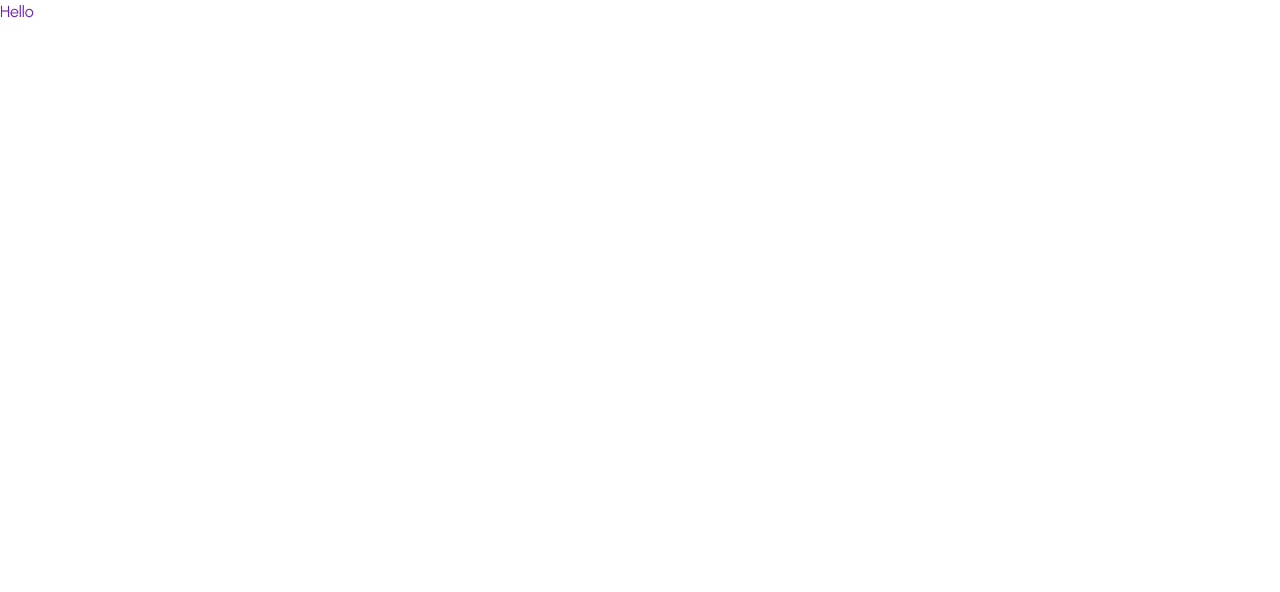
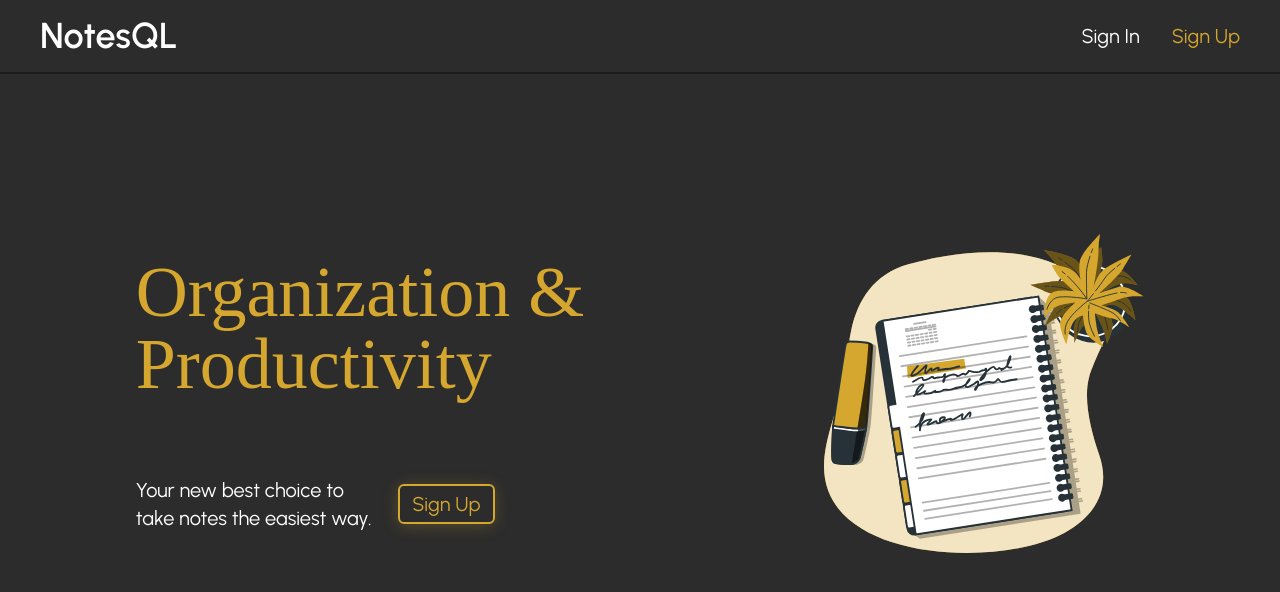
Before and after one commit to felipecalgaro/notesql-client, a React (Vite) app: page / in a window 1280 px wide. Shown: the top 592 px of the page. Built offline with nearby package versions, Linux system fonts and the light colour scheme; a web font is replaced by a local one.

Commit message:
feat: implement routes

```diff
--- a/package.json
+++ b/package.json
@@ -11,7 +11,8 @@
   },
   "dependencies": {
     "react": "^18.2.0",
-    "react-dom": "^18.2.0"
+    "react-dom": "^18.2.0",
+    "react-router-dom": "^6.11.1"
   },
   "devDependencies": {
     "@types/react": "^18.0.28",
--- a/src/App.tsx
+++ b/src/App.tsx
@@ -1,6 +1,14 @@
+import { Routes, Route } from 'react-router-dom'
+import Home from './pages/Home'
+import SignUp from './pages/SignUp'
+
 function App() {
   return (
-    <h1 className='text-purple-800'>Hello</h1>
+    <Routes>
+      <Route path='/' element={<Home />} />
+      <Route path='/sign-up' element={<SignUp />} />
+      {/* <Route path='*' */}
+    </Routes>
   )
 }
 
--- a/src/main.tsx
+++ b/src/main.tsx
@@ -1,10 +1,13 @@
 import React from 'react'
 import ReactDOM from 'react-dom/client'
 import App from './App.tsx'
+import { BrowserRouter } from 'react-router-dom'
 import './globals.css'
 
 ReactDOM.createRoot(document.getElementById('root') as HTMLElement).render(
   <React.StrictMode>
-    <App />
+    <BrowserRouter>
+      <App />
+    </BrowserRouter>
   </React.StrictMode>,
 )
```
Also changed, not shown: 1 other file (tests, documents, lock files or other folders).
